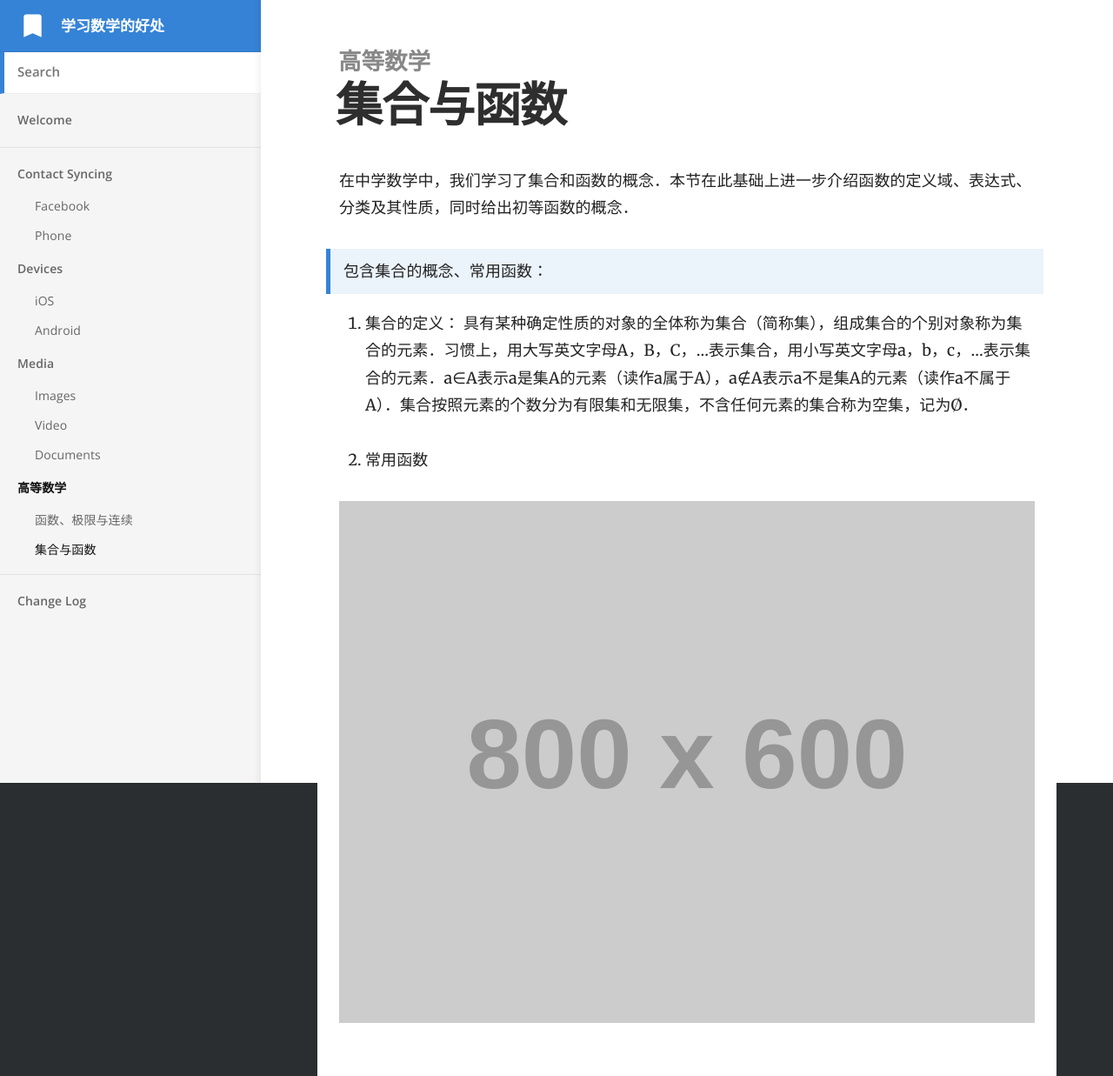
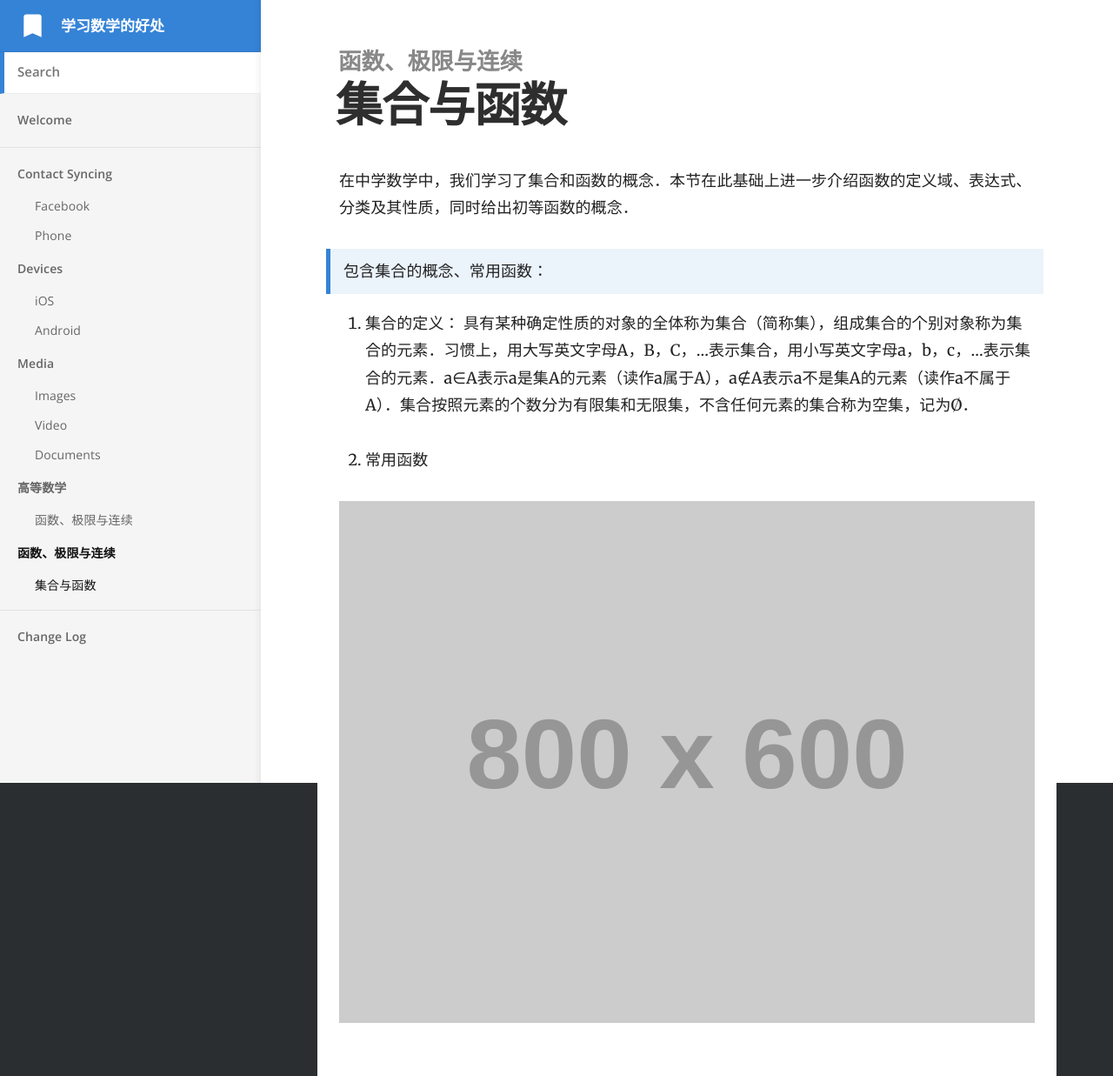
Before and after one commit to bashendixie/mathematics, a Jekyll site: the page built from _docs/高等数学/集合与函数.md, in a window 1280 px wide. Shown: the whole page at 87% size. Built offline with Jekyll 4.4.1, drawn with Linux system fonts in a browser that asks for light colours.

Commit message:
no message

```diff
--- a/_docs/高等数学/集合与函数.md
+++ b/_docs/高等数学/集合与函数.md
@@ -1,6 +1,6 @@
 ---
 title: 集合与函数
-category: 高等数学
+category: 函数、极限与连续
 order: 1
 ---
 
```
